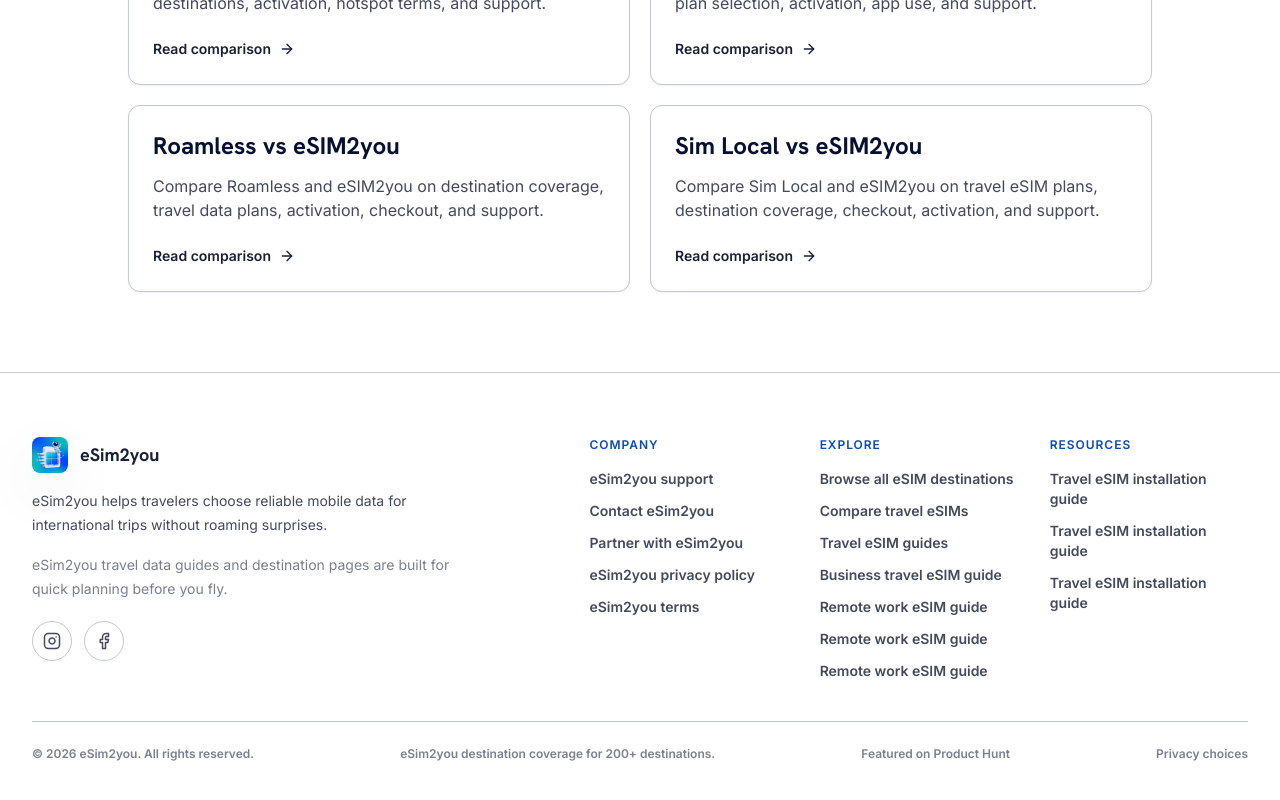
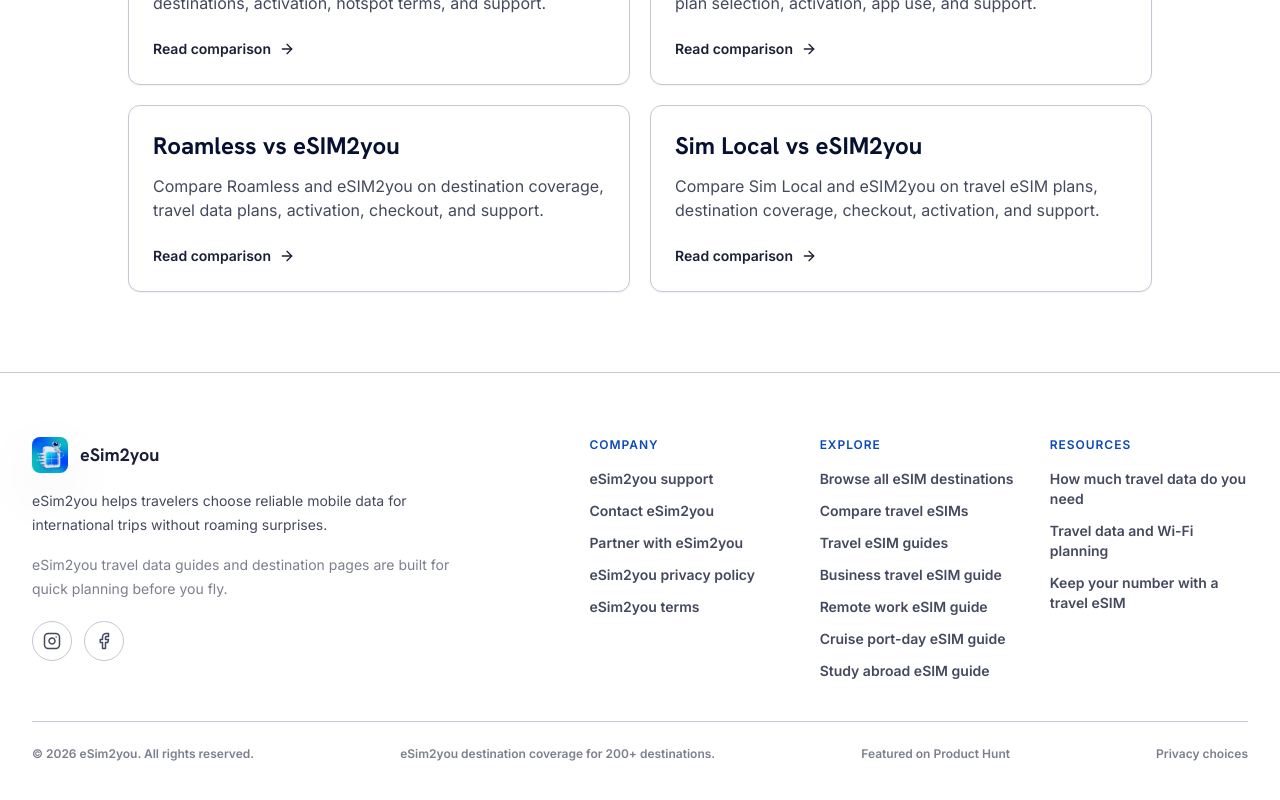
Before and after one commit to Damjanose/esim-frontend, a Next.js app: page /compare in a window 1280 px wide. Shown: the part 892-1692 px from the top of the page. Built offline with nearby package versions, Linux system fonts and the light colour scheme; no server answers.

Commit message:
Fix duplicate SiteFooter Explore and Resources link labels.
Map each use-case and guide slug to unique SEO anchor text so cruises, study abroad, and the first three travel guides no longer share catch-all wording.

Co-authored-by: Cursor <cursoragent@cursor.com>

```diff
--- a/feedAI/topics/public-content-pages.json
+++ b/feedAI/topics/public-content-pages.json
@@ -41,7 +41,8 @@
     "f147",
     "f148",
     "f158",
-    "f159"
+    "f159",
+    "f175"
   ],
   "note_on_scope": "Marketing copy itself (headlines, FAQ text, per-destination prose) is NOT duplicated here verbatim — it already lives in src/content/*.ts as clean typed data and re-reading feedAI would just be a stale copy of it. This topic describes the STRUCTURE: what data feeds what page, how many of each exist, and the actual code-level behavior/gotchas.",
   "landing_page": {
@@ -62,6 +63,7 @@
   "guides_and_use_cases": {
     "note": "Guides live at /travel and /travel/[slug] with a hub index. Use-cases have /use-cases hub + [slug]. Compare pages live in src/content/compare-pages.ts and now emit FAQPage + Product/AggregateOffer JSON-LD, not just BreadcrumbList/WebPage (f134). /cheapest-esim is intentionally unpublished (f125)."
   },
+  "site_footer_anchors": "SiteFooter Explore/Resources labels are slug maps (footerUseCaseLabels / footerGuideLabels), not catch-all ternaries — duplicate Remote work / installation labels were a regression when cruises/study-abroad and prepended base guides landed (f175).",
   "support_page": {
     "file": "src/app/support/SupportPageClient.tsx (client component, rendered by src/app/support/page.tsx)",
     "content_source": "Own hardcoded arrays (supportCategories: 6 categories — Getting started/Installation/Connection issues/Plans & top-ups/Payments & refunds/Account & security; faqs: 10 Q&A items) defined INSIDE this component file, not in src/content/ — a separate dataset from landing.ts's 4 FAQs, with no shared source (f041).",
--- a/src/app/SiteFooter.tsx
+++ b/src/app/SiteFooter.tsx
@@ -4,25 +4,33 @@ import { socialLinks } from "@/lib/seo";
 import { Facebook, Instagram } from "lucide-react";
 import { PrivacyChoicesLink } from "./ConsentManager";
 
+const footerUseCaseLabels: Record<string, string> = {
+  "business-travel": "Business travel eSIM guide",
+  "remote-work": "Remote work eSIM guide",
+  cruises: "Cruise port-day eSIM guide",
+  "study-abroad": "Study abroad eSIM guide"
+};
+
+const footerGuideLabels: Record<string, string> = {
+  "how-much-data-when-traveling": "How much travel data do you need",
+  "travel-data-and-wifi": "Travel data and Wi-Fi planning",
+  "keep-your-number-with-esim": "Keep your number with a travel eSIM",
+  "what-is-an-esim": "Beginner guide to eSIMs",
+  "esim-vs-roaming": "Compare eSIM and roaming",
+  "how-to-install-esim": "Travel eSIM installation guide"
+};
+
 const footerExploreLinks = [
   { label: "Browse all eSIM destinations", href: "/destinations" },
   { label: "Compare travel eSIMs", href: "/compare" },
   { label: "Travel eSIM guides", href: "/travel" },
   ...useCasePages.map((page) => ({
-    label:
-      page.slug === "business-travel"
-        ? "Business travel eSIM guide"
-        : "Remote work eSIM guide",
+    label: footerUseCaseLabels[page.slug] ?? page.heading,
     href: page.path
   }))
 ];
 const footerResourceLinks = guidePages.slice(0, 3).map((page) => ({
-  label:
-    page.slug === "what-is-an-esim"
-      ? "Beginner guide to eSIMs"
-      : page.slug === "esim-vs-roaming"
-        ? "Compare eSIM and roaming"
-        : "Travel eSIM installation guide",
+  label: footerGuideLabels[page.slug] ?? page.heading,
   href: page.path
 }));
 const footerCompanyLinks = [
```
Also changed, not shown: feedAI/topics/troubleshooting.json (+16 -6 lines), 2 other files (tests, documents, lock files or other folders).
